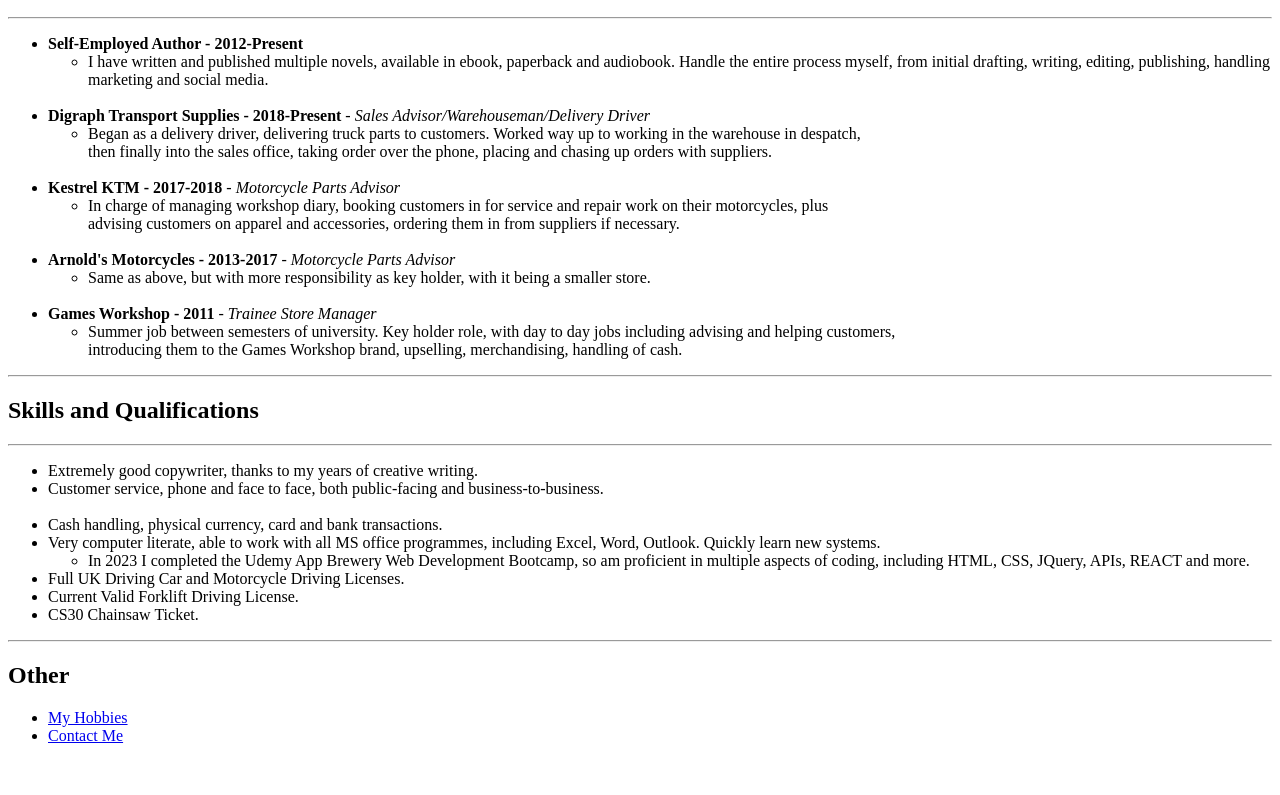
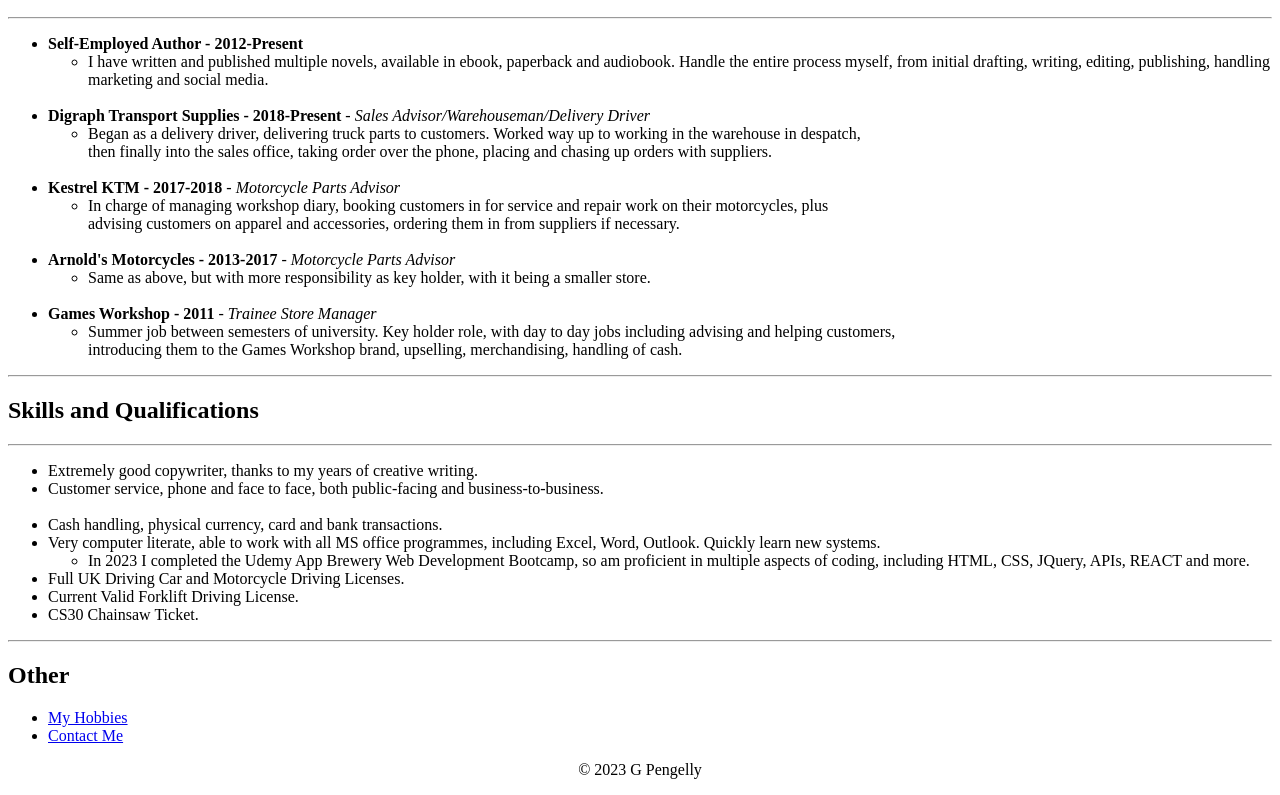
Before and after one commit to gazzyg84/Capstone1, a plain HTML site: page index.html in a window 1280 px wide. Shown: the part 705-1500 px from the top of the page. Before the commit the page ends 1466 px from the top, so only its background shows below. Drawn offline with Linux system fonts and the light colour scheme.

Commit message:
Update index.html

```diff
--- a/index.html
+++ b/index.html
@@ -80,7 +80,9 @@
                 <li><a href="./Public/contact.html">Contact Me</a></li>
 
             </ul>
-
+        <footer>
+            <center><p>&#169 2023 G Pengelly</p></center>
+        </footer>
 
 
 
```
